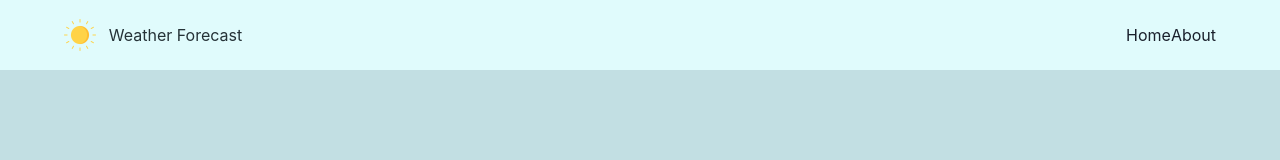
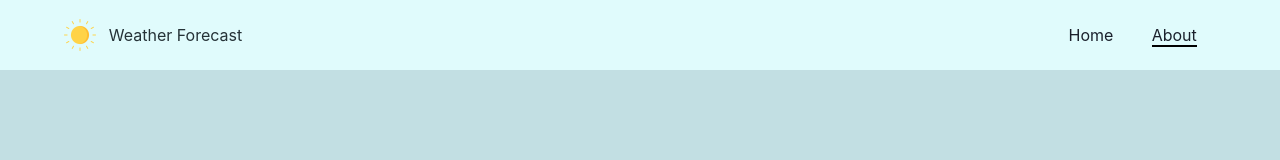
Before and after one commit to omgitsomg/myfirstwebsite, a Next.js app: page /about in a window 1280 px wide. Shown: the top 160 px of the page. Built offline with nearby package versions, Linux system fonts and the light colour scheme.

Commit message:
Fixed Formatting on the navbar

```diff
--- a/components/Navbar.js
+++ b/components/Navbar.js
@@ -20,10 +20,14 @@ const Navbar = () => {
                 <h1 className={ styles.navbarTitle }> <Link href="/">Weather Forecast</Link> </h1>
                 <ul className={ styles.navbarNavigation }>
                     <li className={ styles.navbarListItems }>
-                        <Link className={ router.pathname == "/" ? styles.navbarNavigationItemsActive : styles.navbarNavigationItemsInactive} href="/">Home</Link>
+                        <Link href="/">
+                            <a className={ router.pathname == "/" ? styles.navbarNavigationItemsActive : styles.navbarNavigationItemsInactive} >Home</a>
+                        </Link>
                     </li>
                     <li className={ styles.navbarListItems }>
-                        <Link className={ router.pathname == "/about" ? styles.navbarNavigationItemsActive : styles.navbarNavigationItemsInactive } href="/about">About</Link>
+                        <Link href="/about">
+                            <a className={ router.pathname == "/about" ? styles.navbarNavigationItemsActive : styles.navbarNavigationItemsInactive } >About</a>
+                        </Link>
                     </li>
                 </ul>
             </nav>
```
